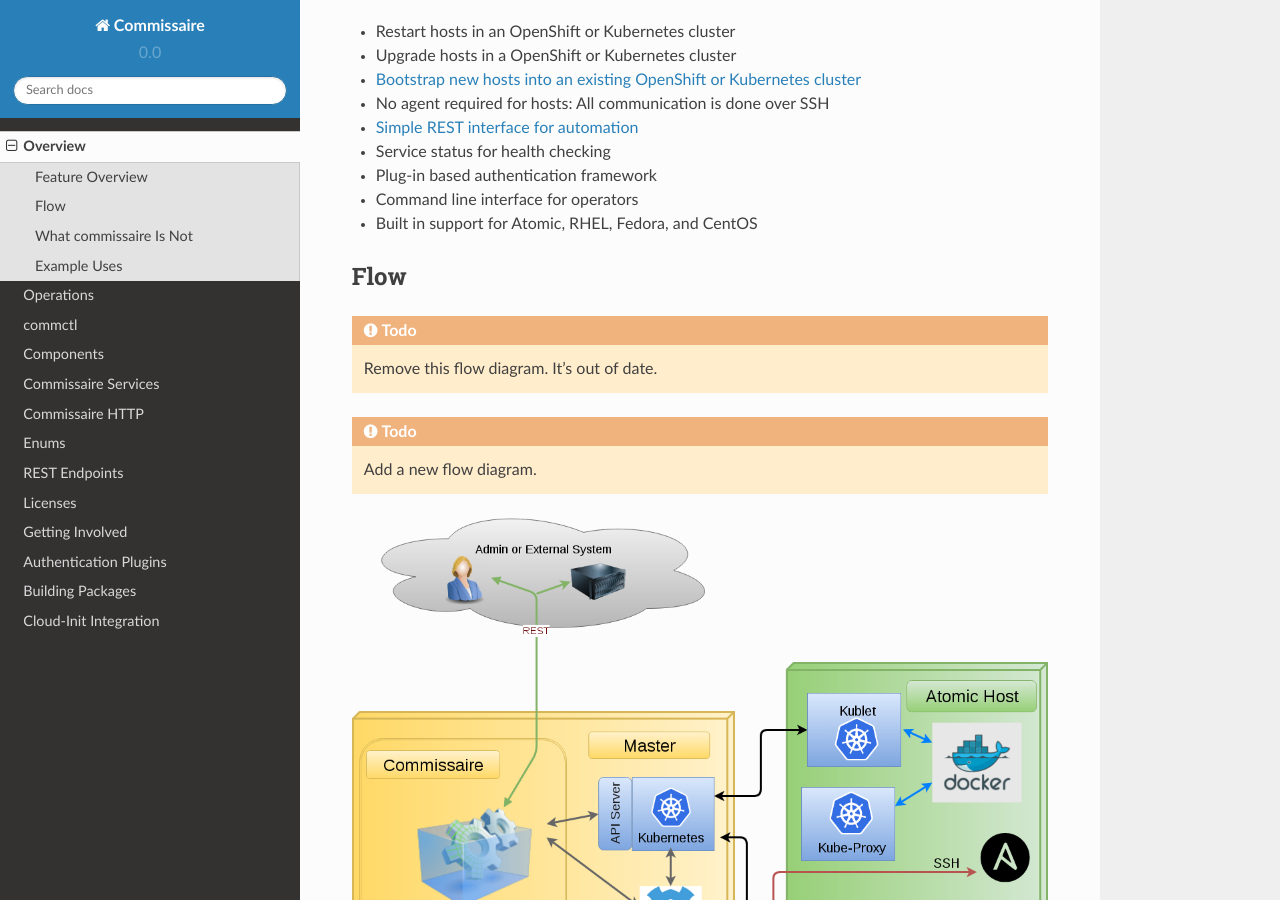
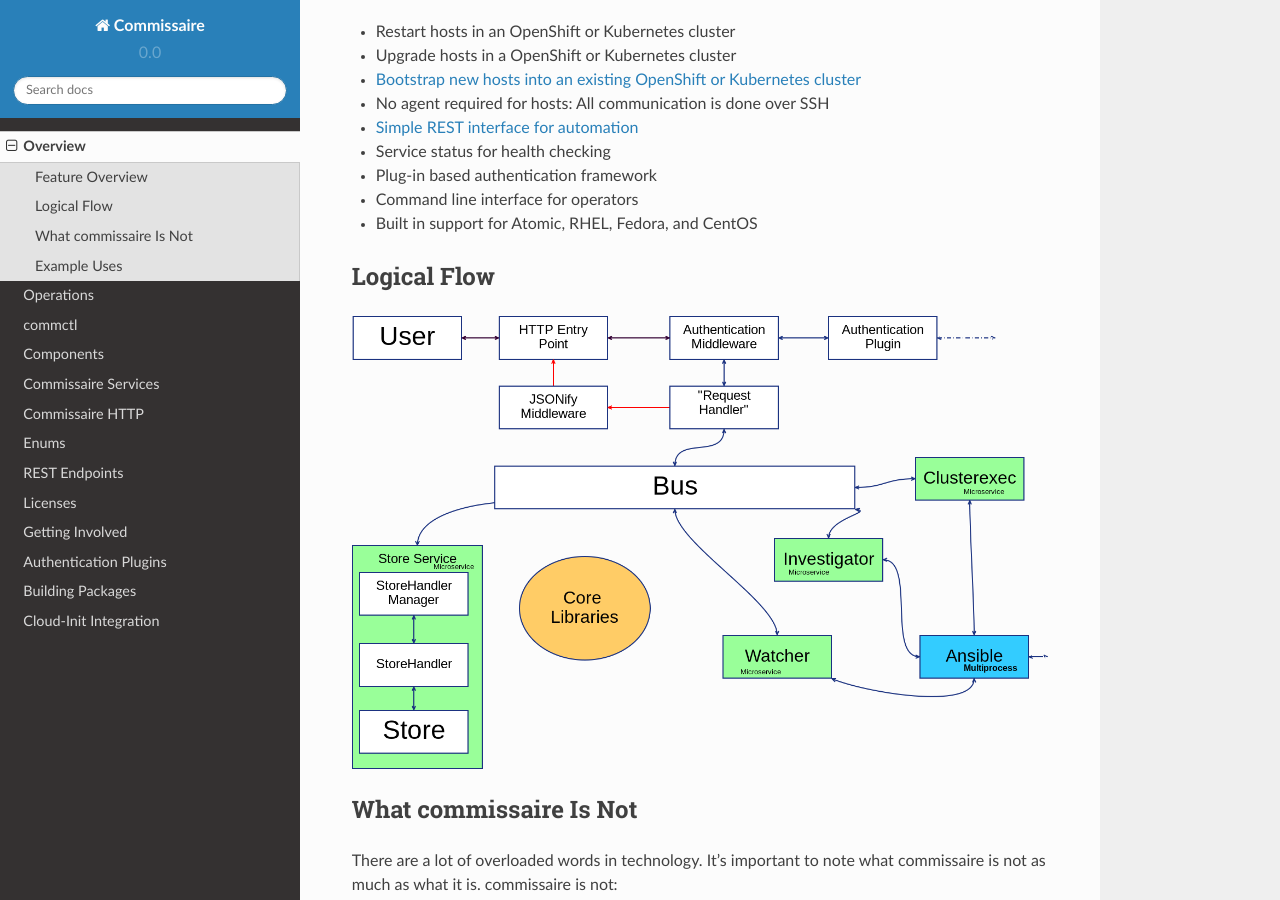
Before and after one commit to projectatomic/commissaire, a Sphinx documentation site: the page built from doc/overview.rst, in a window 1280 px wide and 900 px high, scrolled down 364 px. Built offline with Sphinx 7.4.7 and the Read the Docs theme 2.0.0, drawn with Linux system fonts in a browser that asks for light colours; pages that are not in the unit, such as notebooks, are missing from menus.

Commit message:
doc: Updated flow diagram.

```diff
--- a/doc/overview.rst
+++ b/doc/overview.rst
@@ -23,17 +23,8 @@
 - :ref:`Built in support for Atomic, RHEL, Fedora, and CentOS <tested_host_node_oss>`
 
 
-Flow
-----
-
-.. todo::
-
-    Remove this flow diagram. It's out of date.
-
-.. todo::
-
-    Add a new flow diagram.
-
+Logical Flow
+------------
 
 .. image:: commissaire-flow-diagram.png
 
```
Also changed, not shown: doc/commissaire-flow-diagram.png.
